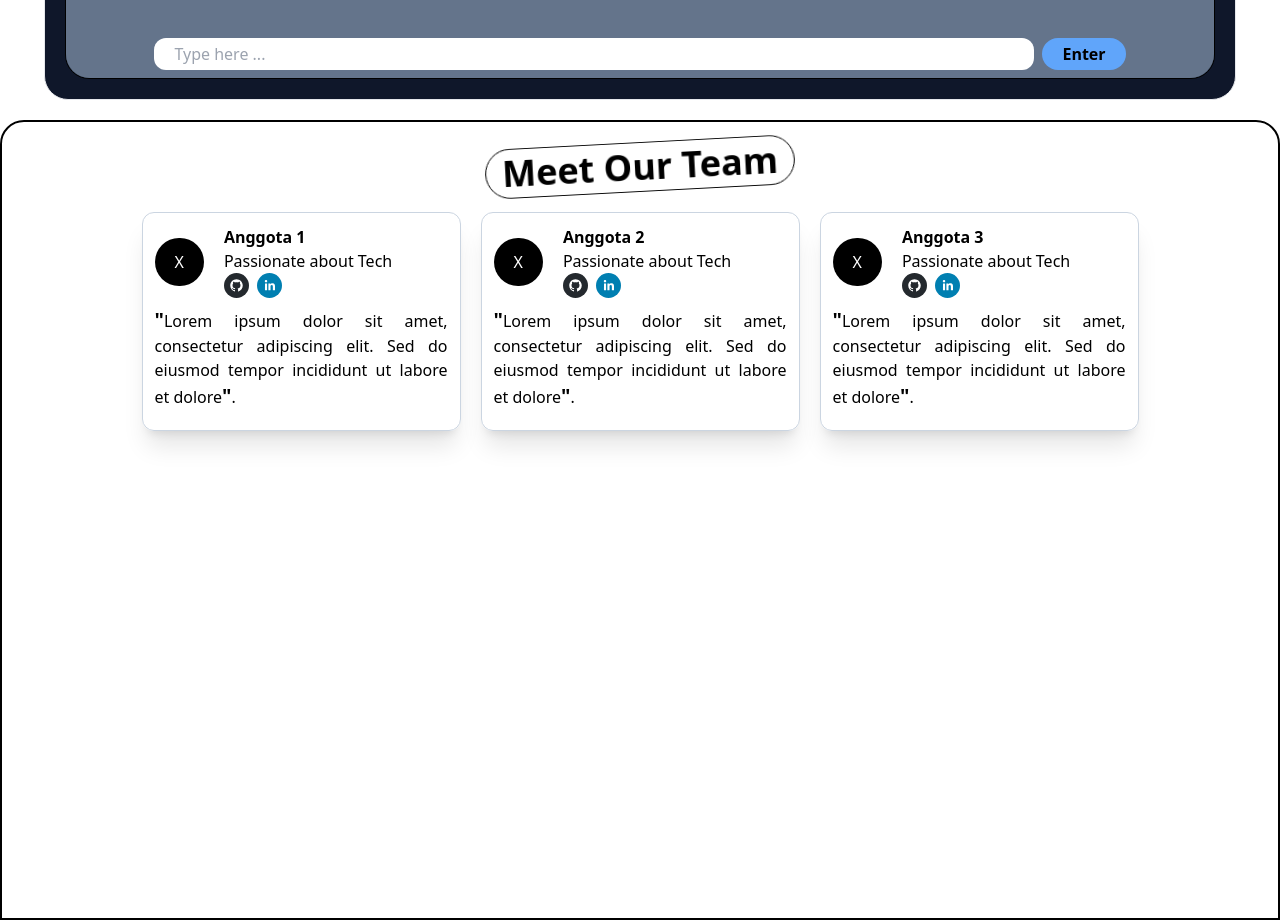
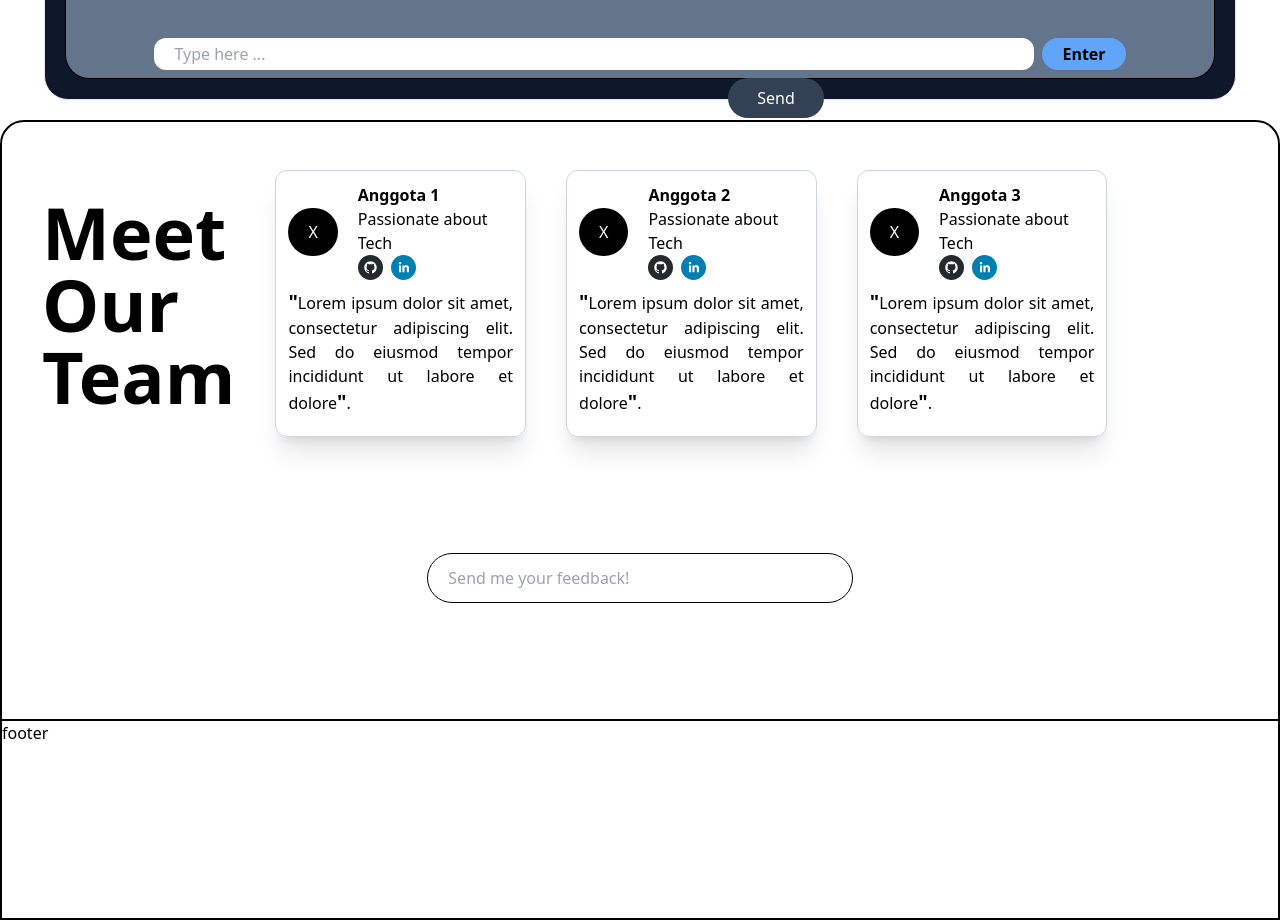
Before and after one commit to heyZra/chatbot-receipt, a React (Vite) app: page / in a window 1280 px wide. Shown: the part 1480-2400 px from the top of the page. Built offline with nearby package versions, Linux system fonts and the light colour scheme; what groq-sdk would draw is missing.

Commit message:
commit again

```diff
--- a/src/App.jsx
+++ b/src/App.jsx
@@ -115,17 +115,15 @@ function App() {
 
       <div
         ref={page3}
-        className="h-screen w-full border-2 border-black rounded-t-3xl flex flex-col items-center"
+        className="h-screen w-full border-2 border-black rounded-t-3xl flex flex-col justify-center items-center justify-between"
       >
-        <span className="pt-5">
-          <h1
-            className="text-4xl font-bold border-black border rounded-full px-4 py-1"
-            style={{ transform: "rotate(-3deg)", display: "inline-block" }}
-          >
-            Meet Our Team
-          </h1>
+        <div className="flex items-center pt-12">
+          <span className="text-7xl font-extrabold pl-10">
+            <h1 className="">Meet</h1>
+            <h1 className="">Our</h1>
+            <h1>Team</h1>
           </span>
-        <div className="flex w-full h-full gap-5 justify-center pt-5  ">
+          <div className="flex gap-10 ml-10">
             <CardAbout
               name="Anggota 1"
               role="Passionate about Tech"
@@ -155,6 +153,17 @@ function App() {
             />
           </div>
         </div>
+        <input
+          className="border border-black rounded-full w-1/3 py-3 pl-5 pr-[7rem]"
+          placeholder="Send me your feedback!"
+        />
+        <button className="absolute right-[28.5rem] top-[97.4rem] w-24 bg-slate-700 hover:bg-slate-300 hover:text-black text-white rounded-full py-2">
+          Send
+        </button>
+        <div className="border-t-2 border-black w-full text-white h-1/4">
+          <div className="text-black">footer</div>
+        </div>
+      </div>
     </>
   );
 }
--- a/src/Component/BubbleChat.jsx
+++ b/src/Component/BubbleChat.jsx
@@ -3,7 +3,7 @@ const BubbleChat = (props) => {
   return (
     <>
       <div
-        className={`h-fit px-7 py-2 w-1/4 max-w-xs mb-2 min-w-fit rounded-t-3xl ${
+        className={`h-fit px-7 py-2 max-w-lg w-fit mb-2 rounded-t-3xl ${
           reply
             ? "bg-green-200 ml-auto text-right rounded-bl-3xl"
             : `${
```
Lines whose indentation alone changed are shown as unchanged.
